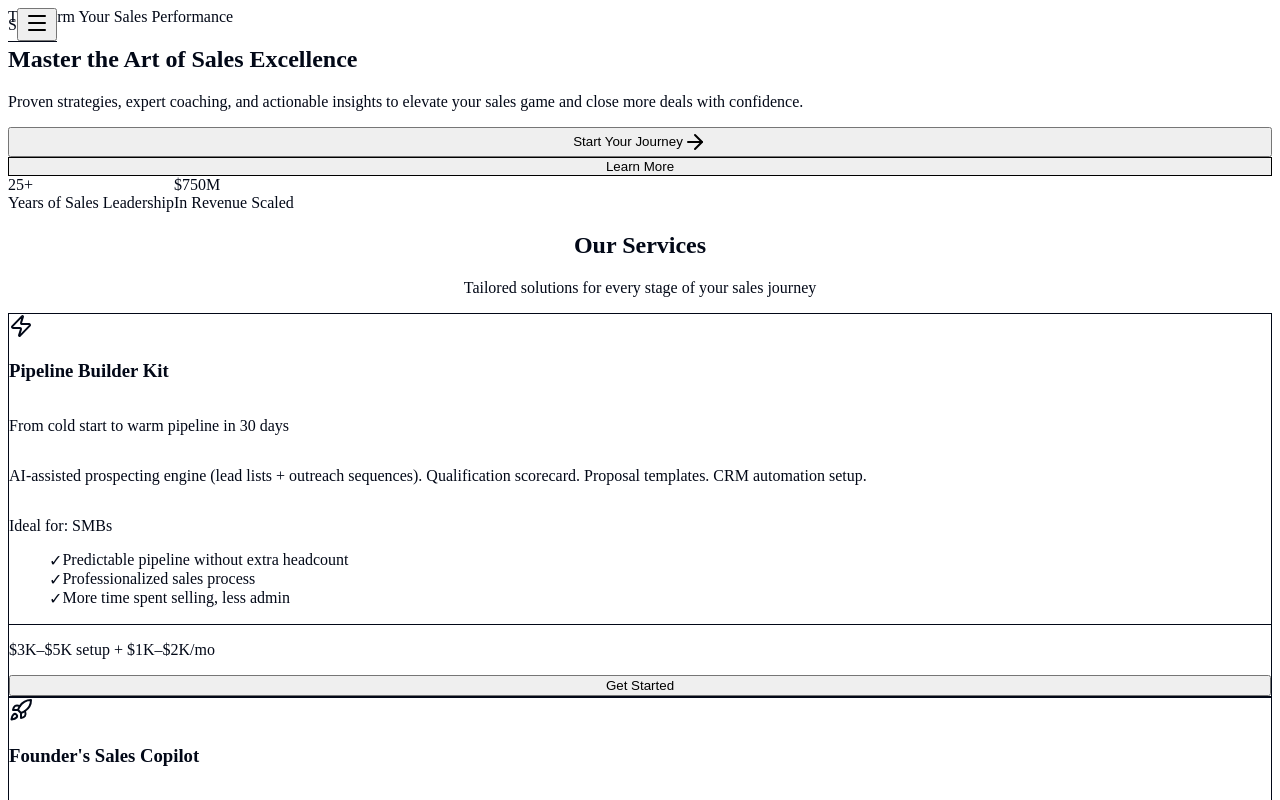
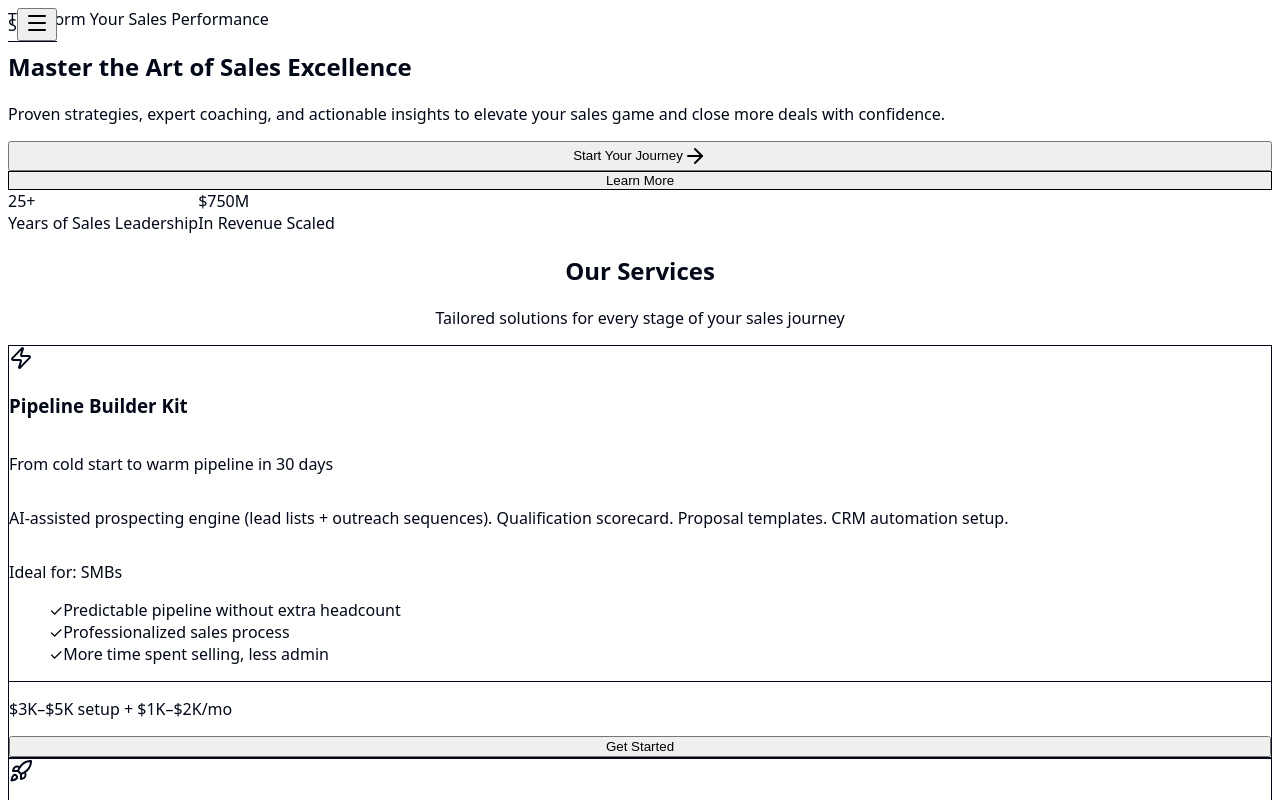
Before and after one commit to chennai85/salesonyourmind, a Next.js app: page / in a window 1280 px wide. Shown: the top 800 px of the page. Built offline with nearby package versions, Linux system fonts and the light colour scheme.

Commit message:
Simplify globals.css for Tailwind v4

```diff
--- a/app/globals.css
+++ b/app/globals.css
@@ -10,15 +10,14 @@
     --primary-foreground: 210 40% 98%;
     --secondary: 217.2 32.6% 17.5%;
     --secondary-foreground: 210 40% 98%;
-    --accent: 222.2 47.6% 11.2%;
-    --accent-foreground: 210 40% 98%;
     --muted: 221.2 63.6% 97.7%;
     --muted-foreground: 215.4 16.3% 46.9%;
     --border: 214.3 31.8% 91.4%;
   }
 
   body {
-    background-color: hsl(var(--background));
+    background: hsl(var(--background));
     color: hsl(var(--foreground));
+    font-family: system-ui, -apple-system, sans-serif;
   }
 }
```
